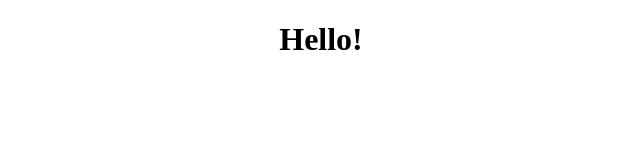
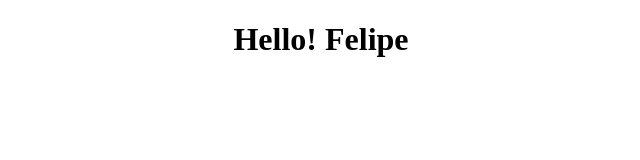
Before and after one commit to bedarosa/ftp-teste, a plain HTML site: page index.html in a window 1280 px wide. Shown: the whole page, without its empty margins (319-959 px from the left). Drawn offline with Linux system fonts and the light colour scheme.

Commit message:
testeeee

```diff
--- a/index.html
+++ b/index.html
@@ -13,7 +13,7 @@
 </head>
 <body>
     <div class="center">
-        <h1>Hello!</h1>
+        <h1>Hello! Felipe</h1>
     </div>
 </body>
 </html>
```
